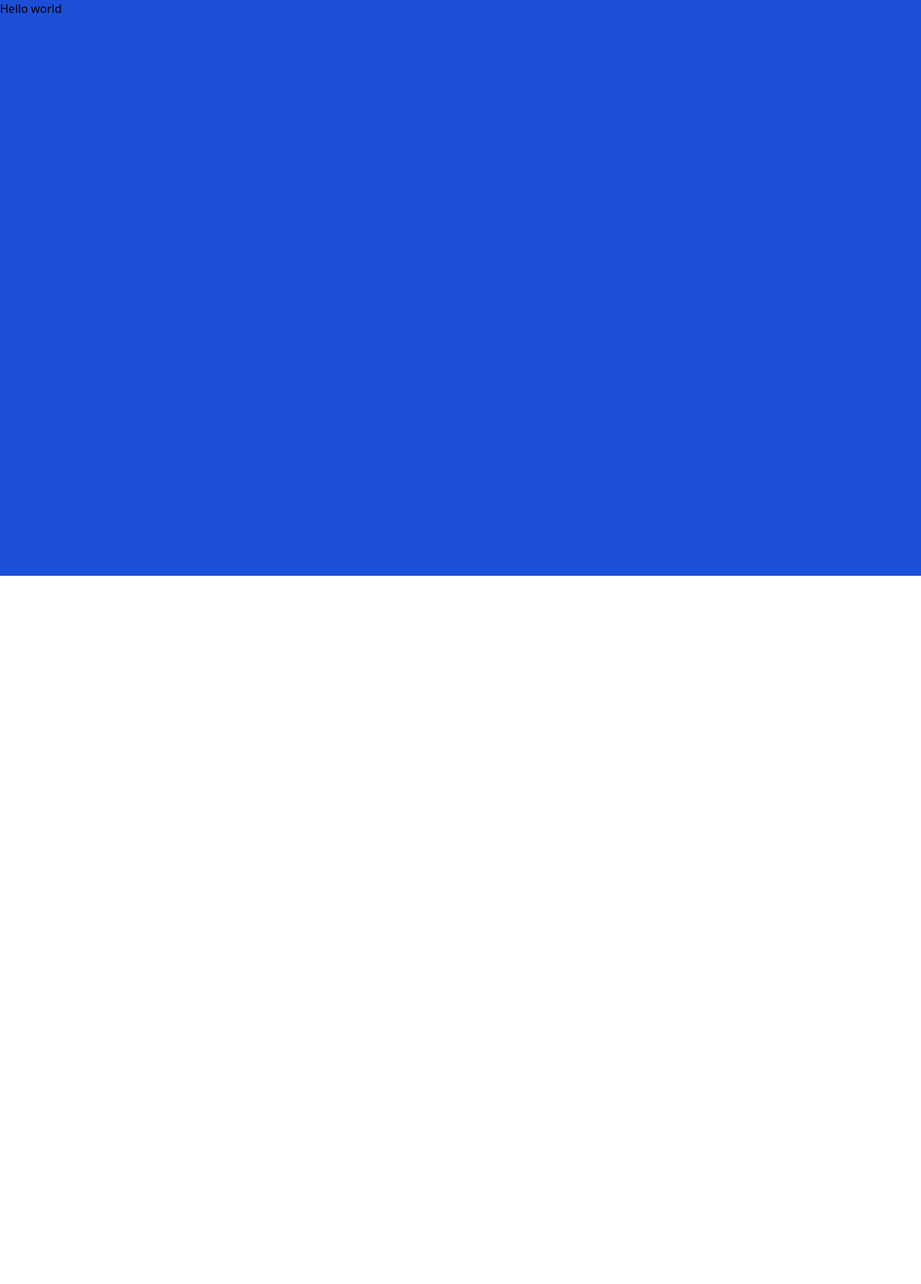
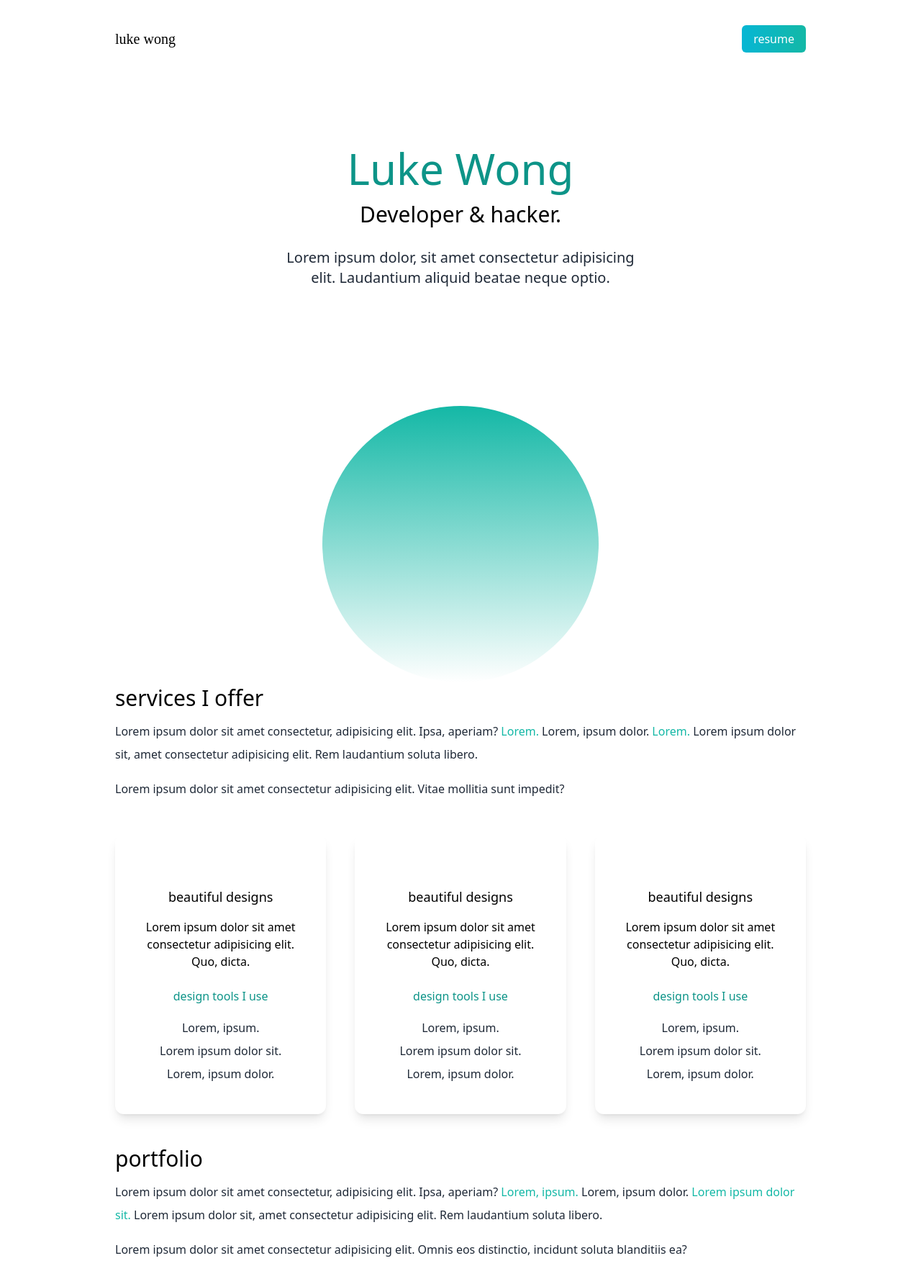
Before and after one commit to DevLukeHere/nextjs-portfolio, a Next.js app: page / in a window 1280 px wide. Shown: the top 1784 px of the page at 72% size. Before the commit the page ends 800 px from the top, so only its background shows below. Built offline with nearby package versions, Linux system fonts and the light colour scheme.

Commit message:
build homepage layout

```diff
--- a/app/page.tsx
+++ b/app/page.tsx
@@ -1,22 +1,195 @@
-import { Inter } from '@next/font/google'
-import Head from 'next/head'
+"use client";
 
-const inter = Inter({ subsets: ['latin'] })
+// import { Inter } from "@next/font/google";
+import Head from "next/head";
+import faSun from "@fortawesome/free-regular-svg-icons/faSun";
+import faMoon from "@fortawesome/free-regular-svg-icons/faMoon";
+import { FontAwesomeIcon } from "@fortawesome/react-fontawesome";
+import faGithub from "@fortawesome/free-brands-svg-icons/faGithub";
+import faLinkedin from "@fortawesome/free-brands-svg-icons/faLinkedin";
+import faStackOverflow from "@fortawesome/free-brands-svg-icons/faStackOverflow";
+import Image from "next/image";
+import { useState } from "react";
+
+// const inter = Inter({ subsets: ["latin"] });
 
 export default function Home() {
+  const [darkMode, setDarkMode] = useState(false);
+
+  const handleClick = () => {
+    setDarkMode(!darkMode);
+  };
+
   return (
-    <div>
+    <div className={darkMode ? "dark" : ""}>
       <Head>
         <title>Luke Wong</title>
-        <meta name='description' content='my portfolio website' />
         <link rel="icon" href="../public/favicon.ico" />
+        <meta content="width=device-width, initial-scale=1" name="viewport" />
+        <meta name="description" content="Generated by create next app" />
       </Head>
 
-      <main>
-        <section className='bg-blue-700 h-screen '>
-          <h1>Hello world</h1>
+      <main className="bg-white px-10 md:px-20 lg:px-40 dark:bg-gray-900">
+        <section className="min-h-screen">
+          <nav className="py-10 mb-12 flex justify-between">
+            <h1 className="text-xl font-burtons">luke wong</h1>
+            <ul className="flex items-center">
+              <li>
+                <FontAwesomeIcon
+                  onClick={handleClick}
+                  icon={faMoon}
+                  className="cursor-pointer text-2xl"
+                />
+                <FontAwesomeIcon
+                  onClick={handleClick}
+                  icon={faSun}
+                  className="cursor-pointer text-2xl"
+                />
+              </li>
+              <li>
+                <a
+                  className="bg-gradient-to-r from-cyan-500 to-teal-500 text-white px-4 py-2 rounded-md ml-8"
+                  href="#"
+                >
+                  resume
+                </a>
+              </li>
+            </ul>
+          </nav>
+
+          <div className="text-center p-10">
+            <h2 className="text-5xl py-2 text-teal-600 font-medium md:text-6xl">
+              Luke Wong
+            </h2>
+            <h3 className="text-2xl py-2 md:text-3xl">Developer & hacker.</h3>
+            <p className="text-md py-5 leading-8 text-gray-800 md:text-xl max-w-lg mx-auto">
+              Lorem ipsum dolor, sit amet consectetur adipisicing elit.
+              Laudantium aliquid beatae neque optio.
+            </p>
+          </div>
+          <div className="text-5xl flex justify-center gap-16 py-3 text-gray-600">
+            <a href="">
+              <FontAwesomeIcon icon={faGithub} />
+            </a>
+            <a href="">
+              <FontAwesomeIcon icon={faLinkedin} />
+            </a>
+            <a href="">
+              <FontAwesomeIcon icon={faStackOverflow} />
+            </a>
+          </div>
+          <div className="relative bg-gradient-to-b from-teal-500 rounded-full w-80 h-80 mt-20 mx-auto overflow-hidden md:h-96 md:w-96">
+            {/* import image of profile */}
+            {/* <Image src="" fill style={{ objectFit: "cover" }} alt="profile photo" /> */}
+          </div>
+        </section>
+
+        <section>
+          <div>
+            <h3 className="text-3xl py-1">services I offer</h3>
+            <p className="text-md py-2 leading-8 text-gray-800">
+              Lorem ipsum dolor sit amet consectetur, adipisicing elit. Ipsa,
+              aperiam? <span className="text-teal-500">Lorem.</span> Lorem,
+              ipsum dolor. <span className="text-teal-500">Lorem.</span> Lorem
+              ipsum dolor sit, amet consectetur adipisicing elit. Rem laudantium
+              soluta libero.
+            </p>
+            <p className="text-md py-2 leading-8 text-gray-800">
+              Lorem ipsum dolor sit amet consectetur adipisicing elit. Vitae
+              mollitia sunt impedit?
+            </p>
+          </div>
+          <div className="lg:flex gap-10">
+            <div className="text-center shadow-lg p-10 rounded-xl my-10">
+              {/* import card images */}
+              {/* <Image src="" width={100} height={100} alt="project images" /> */}
+              <h3 className="text-lg font-medium pt-8 pb-2">
+                beautiful designs
+              </h3>
+              <p className="py-2">
+                Lorem ipsum dolor sit amet consectetur adipisicing elit. Quo,
+                dicta.
+              </p>
+              <h4 className="py-4 text-teal-600">design tools I use</h4>
+              <p className="text-gray-800 py-1">Lorem, ipsum.</p>
+              <p className="text-gray-800 py-1">Lorem ipsum dolor sit.</p>
+              <p className="text-gray-800 py-1">Lorem, ipsum dolor.</p>
+            </div>
+
+            <div className="text-center shadow-lg p-10 rounded-xl my-10">
+              {/* import card images */}
+              {/* <Image src="" width={100} height={100} alt="project images" /> */}
+              <h3 className="text-lg font-medium pt-8 pb-2">
+                beautiful designs
+              </h3>
+              <p className="py-2">
+                Lorem ipsum dolor sit amet consectetur adipisicing elit. Quo,
+                dicta.
+              </p>
+              <h4 className="py-4 text-teal-600">design tools I use</h4>
+              <p className="text-gray-800 py-1">Lorem, ipsum.</p>
+              <p className="text-gray-800 py-1">Lorem ipsum dolor sit.</p>
+              <p className="text-gray-800 py-1">Lorem, ipsum dolor.</p>
+            </div>
+
+            <div className="text-center shadow-lg p-10 rounded-xl my-10">
+              {/* import card images */}
+              {/* <Image src="" width={100} height={100} alt="project images" /> */}
+              <h3 className="text-lg font-medium pt-8 pb-2">
+                beautiful designs
+              </h3>
+              <p className="py-2">
+                Lorem ipsum dolor sit amet consectetur adipisicing elit. Quo,
+                dicta.
+              </p>
+              <h4 className="py-4 text-teal-600">design tools I use</h4>
+              <p className="text-gray-800 py-1">Lorem, ipsum.</p>
+              <p className="text-gray-800 py-1">Lorem ipsum dolor sit.</p>
+              <p className="text-gray-800 py-1">Lorem, ipsum dolor.</p>
+            </div>
+          </div>
+        </section>
+
+        <section>
+          <div>
+            <h3 className="text-3xl py-1">portfolio</h3>
+            <p className="text-md py-2 leading-8 text-gray-800">
+              Lorem ipsum dolor sit amet consectetur, adipisicing elit. Ipsa,
+              aperiam? <span className="text-teal-500">Lorem, ipsum.</span>{" "}
+              Lorem, ipsum dolor.{" "}
+              <span className="text-teal-500">Lorem ipsum dolor sit.</span>{" "}
+              Lorem ipsum dolor sit, amet consectetur adipisicing elit. Rem
+              laudantium soluta libero.
+            </p>
+            <p className="text-md py-2 leading-8 text-gray-800">
+              Lorem ipsum dolor sit amet consectetur adipisicing elit. Omnis eos
+              distinctio, incidunt soluta blanditiis ea?
+            </p>
+          </div>
+          <div className="flex flex-col gap-10 py-10 lg:flex-row lg:flex-wrap">
+            <div className="basis-1/3 flex-1">
+              {/* import portfolio image */}
+              {/* <Image src="" alt="image" className="rounded-lg object-cover" width={'100%'} height={'100%} responsive /> */}
+            </div>
+            <div className="basis-1/3 flex-1">
+              {/* import portfolio image */}
+              {/* <Image src="" alt="image" className="rounded-lg object-cover" width={'100%'} height={'100%} responsive /> */}
+            </div>
+            <div className="basis-1/3 flex-1">
+              {/* import portfolio image */}
+              {/* <Image src="" alt="image" className="rounded-lg object-cover" width={'100%'} height={'100%} responsive /> */}
+            </div>
+            <div className="basis-1/3 flex-1">
+              {/* import portfolio image */}
+              {/* <Image src="" alt="image" className="rounded-lg object-cover" width={'100%'} height={'100%} responsive /> */}
+            </div>
+            <div className="basis-1/3 flex-1">
+              {/* import portfolio image */}
+              {/* <Image src="" alt="image" className="rounded-lg object-cover" width={'100%'} height={'100%} responsive /> */}
+            </div>
+          </div>
         </section>
       </main>
     </div>
-  )
+  );
 }
```
